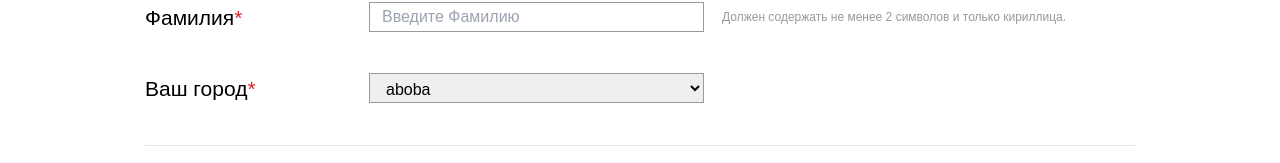
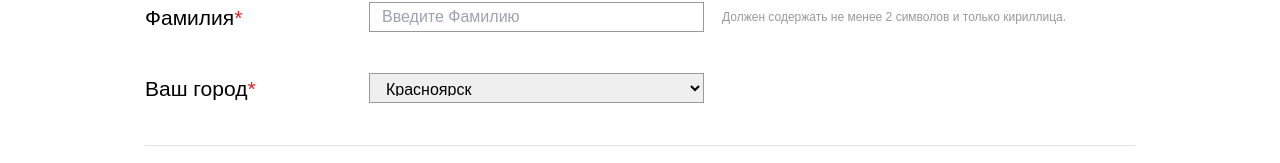
Before and after one commit to UnbearableLightnessOfBeing/frontend_test_v1, a React (Vite) app: page /status in a window 1280 px wide. Shown: the part 330-493 px from the top of the page. Built offline with nearby package versions, Linux system fonts and the light colour scheme.

Commit message:
add city sorting

```diff
--- /dev/null
+++ b/src/components/status/SelectFieldContainer.tsx
@@ -0,0 +1,53 @@
+import { SelectField } from "./SelectField";
+import { useEffect, useState } from "react";
+import type { City } from "../../types";
+// import data from "../../../cities.json";
+
+export const SelectctFieldContainer = () => {
+    const [cities, setCities] = useState<City[]>([]);
+
+    const sortCities = (
+        cities: {
+            city: string;
+            population: string;
+        }[]
+    ): City[] => {
+        cities = cities.filter((city) => +city.population >= 50000);
+
+        cities.sort((a, b) => +a.population - +b.population);
+
+        const largest = cities.pop();
+
+        cities.sort((a, b) => {
+            if (a.city < b.city) return -1;
+            else if (a.city > b.city) return 1;
+            else return 0;
+        });
+
+        if (largest) {
+            cities.unshift(largest);
+        }
+
+        return cities.map((city) => {
+            return {
+                name: city.city,
+            };
+        });
+    };
+
+    const fetchData = async () => {
+        const data = await import("../../../cities.json");
+
+        const result: City[] = sortCities(
+            data.default as { city: string; population: string }[]
+        );
+
+        setCities(result);
+    };
+
+    useEffect((): void => {
+        fetchData();
+    }, []);
+
+    return <SelectField id="city" name="city" options={cities} />;
+};
--- a/src/components/status/StatusFrom.tsx
+++ b/src/components/status/StatusFrom.tsx
@@ -5,6 +5,7 @@ import { FieldContainer } from "./FieldContainer";
 import { PhoneField } from "./PhoneField";
 import { SelectField } from "./SelectField";
 import { TextField } from "./TextField";
+import { SelectctFieldContainer } from "./SelectFieldContainer";
 
 export const StatusForm = () => {
     const handleForm = (e: React.FormEvent<HTMLFormElement>): void => {
@@ -63,11 +64,7 @@ export const StatusForm = () => {
                 />
             </FieldContainer>
             <FieldContainer label="Ваш город" required>
-                <SelectField
-                    name="city"
-                    id="city"
-                    options={[{ name: "aboba" }, { name: "zeliboba" }]}
-                />
+                <SelectctFieldContainer />
             </FieldContainer>
             <div className="status-form_hr"></div>
             <FieldContainer
--- a/src/types.ts
+++ b/src/types.ts
@@ -19,7 +19,7 @@ export type TextField = InputField & {
 
 export type PhoneField = TextField & { mask: string, maskPlaceholder: string };
 
-type City = {
+export type City = {
     name: string;
 }
 
```
